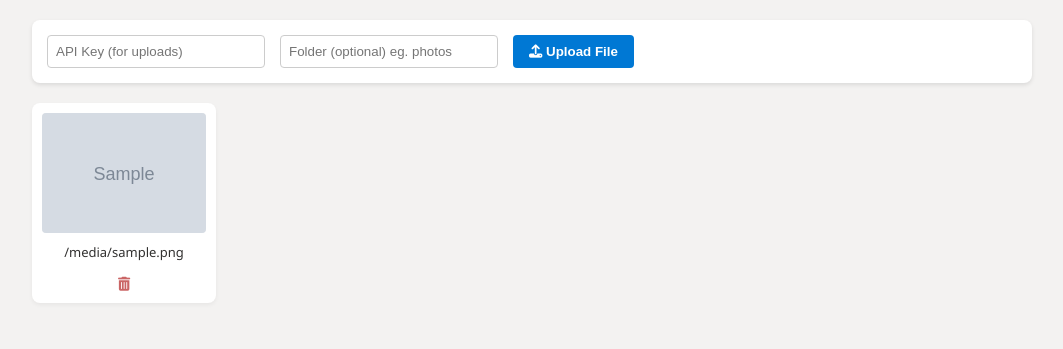
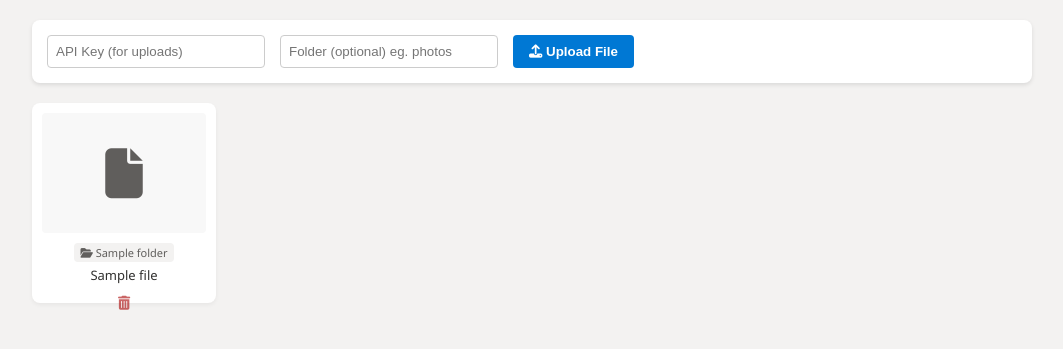
Before and after one commit to ajayagr/az-spotlight-style-storage, a FastAPI app: template app/templates/index.html in a window 1280 px wide. Shown: the part 63-412 px from the top of the page, without its empty margins (108-1171 px from the left). Run offline with FastAPI, Linux system fonts and the light colour scheme; the template is opened without the code that fills it: most values are stand-ins (such as "Sample title", 1, 10 or a date in 2020); grey boxes marked "Sample" are stand-in pictures.

Commit message:
Improve Folder Visibility in UI

```diff
--- a/app/main.py
+++ b/app/main.py
@@ -35,7 +35,15 @@ def read_root(request: Request):
     """
     Serve the Home Page UI.
     """
-    files = storage.list_files()
+    raw_files = storage.list_files()
+    files = []
+    for f in raw_files:
+        parts = f.rsplit("/", 1)
+        if len(parts) > 1:
+            files.append({"path": f, "folder": parts[0], "name": parts[1]})
+        else:
+            files.append({"path": f, "folder": None, "name": f})
+
     return templates.TemplateResponse("index.html", {"request": request, "files": files})
 
 @app.get("/files/{filename:path}")
--- a/app/templates/index.html
+++ b/app/templates/index.html
@@ -111,6 +111,19 @@
             color: #605e5c;
         }
 
+        .file-folder {
+            font-size: 11px;
+            color: #605e5c;
+            margin-bottom: 4px;
+            background: #f3f2f1;
+            padding: 2px 6px;
+            border-radius: 4px;
+            max-width: 90%;
+            overflow: hidden;
+            text-overflow: ellipsis;
+            white-space: nowrap;
+        }
+
         .file-name {
             font-size: 13px;
             word-break: break-all;
@@ -173,26 +186,33 @@
         {% for file in files %}
         <div class="file-card">
             <!-- Click Area for Download -->
-            <div class="card-content" onclick="downloadFile('{{ file }}')">
+            <div class="card-content" onclick="downloadFile('{{ file.path }}')">
                 <div class="thumb-container">
-                    {% if file.lower().endswith(('.png', '.jpg', '.jpeg', '.gif', '.bmp', '.webp')) %}
-                    <img src="/files/{{ file }}" class="thumb-img" alt="{{ file }}" loading="lazy">
+                    {% if file.path.lower().endswith(('.png', '.jpg', '.jpeg', '.gif', '.bmp', '.webp')) %}
+                    <img src="/files/{{ file.path }}" class="thumb-img" alt="{{ file.name }}" loading="lazy">
                     {% else %}
-                        {% if file.endswith('.pdf') %}
+                        {% if file.path.endswith('.pdf') %}
                         <i class="fas fa-file-pdf file-icon" style="color: #ff4040;"></i>
-                        {% elif file.endswith('.txt') or file.endswith('.md') %}
+                        {% elif file.path.endswith('.txt') or file.path.endswith('.md') %}
                         <i class="fas fa-file-alt file-icon" style="color: #0078d4;"></i>
-                        {% elif file.endswith('.zip') or file.endswith('.rar') %}
+                        {% elif file.path.endswith('.zip') or file.path.endswith('.rar') %}
                         <i class="fas fa-file-archive file-icon" style="color: #fce100;"></i>
                         {% else %}
                         <i class="fas fa-file file-icon"></i>
                         {% endif %}
                     {% endif %}
                 </div>
-                <div class="file-name" title="{{ file }}">{{ file }}</div>
+
+                {% if file.folder %}
+                <div class="file-folder" title="{{ file.folder }}">
+                    <i class="fas fa-folder-open"></i> {{ file.folder }}
+                </div>
+                {% endif %}
+
+                <div class="file-name" title="{{ file.name }}">{{ file.name }}</div>
             </div>
             <!-- Delete Action -->
-            <button class="btn-delete" onclick="deleteFile('{{ file }}', event)" title="Delete File">
+            <button class="btn-delete" onclick="deleteFile('{{ file.path }}', event)" title="Delete File">
                 <i class="fas fa-trash-alt"></i>
             </button>
         </div>
```
